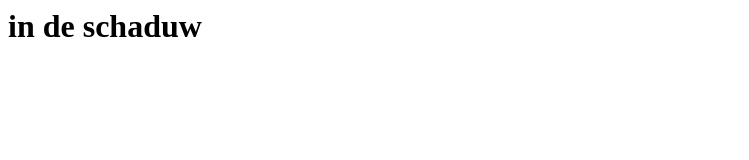
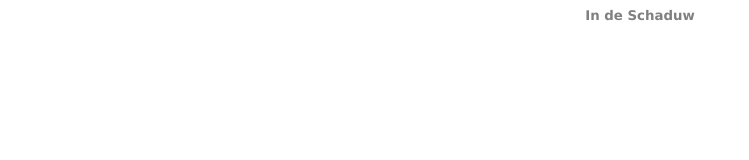
Before and after one commit to indeschaduw/indeschaduw.github.io, a plain HTML site: page index.html in a window 1280 px wide. Shown: the whole page, without its empty margins (0-749 px from the left). Drawn offline with Linux system fonts and the light colour scheme.

Commit message:
Update index.html

```diff
--- a/index.html
+++ b/index.html
@@ -1 +1,21 @@
-<h1>in de schaduw</h1>
+<html>
+<head>
+	<title>
+		In de Schaduw
+	</title>
+	<link rel="icon" href="favicon.png" type="image/x-icon">
+
+	<style>
+	* { font-family: Verdana; font-size: 10pt; COLOR: gray; }
+	b { font-weight: bold; }
+	</style>
+</head>
+<body>
+<center>
+
+	<h1>In de Schaduw</h1>
+
+</center>
+</body>
+
+</html>
```
